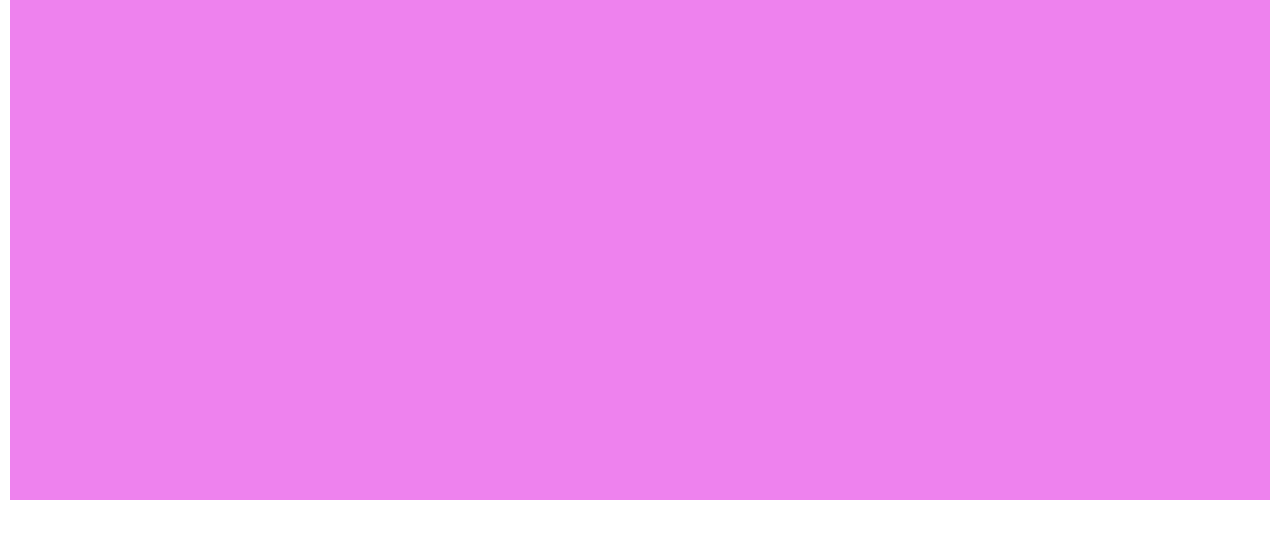
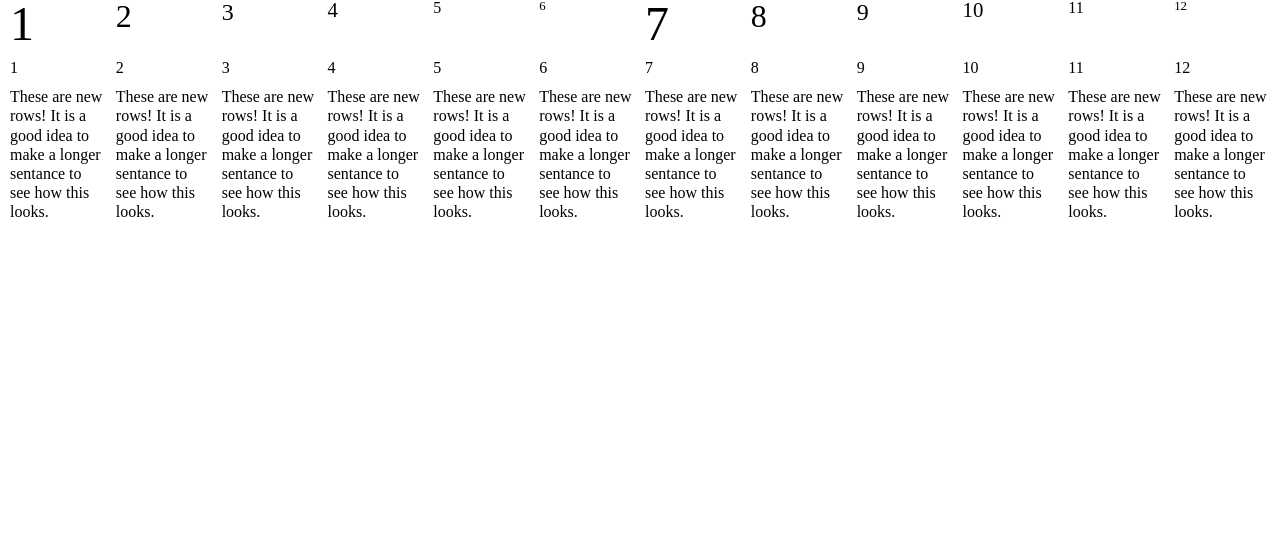
Before and after one commit to a6macleod/grid-framework, a plain HTML site: page index.html in a window 1280 px wide. Drawn offline with Linux system fonts and the light colour scheme.

Commit message:
Update grid, style font properties

```diff
--- a/css/scss/style.scss
+++ b/css/scss/style.scss
@@ -1,9 +1,18 @@
 @import "reset";
+
+$sm: 576px;
+$med: 768px;
+$lg: 992px;
+$xl: 1200px;
 
 html {
 	-webkit-box-sizing: border-box;
 	-moz-box-sizing: border-box;
 	box-sizing: border-box;
+}
+
+* {
+	font-family: helvetica, courier, serif;
 }
 *,
 *:before,
@@ -13,26 +22,70 @@ html {
 	box-sizing: inherit;
 }
 
+body {
+	min-width: $sm;
+}
+
 .container {
 	display: grid;
-	grid-template-columns: repeat(9, 1fr);
+	grid-gap: 10px;
+	grid-template-columns: repeat(12, 1fr);
 	margin: 0 10px;
 	max-width: 100%;
-	height: 500px;
-	@media (min-width: 576px) {
-		background-color: orange;
+	overflow: hidden;
+	@media (min-width: $sm) {
+		.container-sm {
+		}
 	}
-	@media (min-width: 768px) {
-		background-color: yellow;
+	@media (min-width: $med) {
+		.container-md {
+		}
 	}
-	@media (min-width: 992px) {
-		background-color: green;
+	@media (min-width: $lg) {
+		.container-lg {
+		}
 	}
-	@media (min-width: 1200px) {
-		background-color: violet;
+	@media (min-width: $xl) {
+		.container-xl {
+		}
 	}
 }
 
+h1,
+h2,
+h3,
+h4,
+h5,
+h6 {
+	font-weight: normal;
+	font-style: normal;
+}
+
 h1 {
-	background-color: orange;
+	font-size: 3em;
 }
+
+h2 {
+	font-size: 2em;
+}
+
+h3 {
+	font-size: 1.5em;
+}
+
+h4 {
+	font-size: 1.3em;
+}
+
+h5,
+p {
+	font-size: 1em;
+}
+
+h6 {
+	font-size: 0.8em;
+}
+
+p {
+	line-height: 1.2em;
+}
--- a/index.html
+++ b/index.html
@@ -7,6 +7,79 @@
 		<link rel="stylesheet" href="css/style.css" />
 	</head>
 	<body>
-		<div class="container"></div>
+		<div class="container">
+			<h1>1</h1>
+			<h2>2</h2>
+			<h3>3</h3>
+			<h4>4</h4>
+			<h5>5</h5>
+			<h6>6</h6>
+			<h1>7</h1>
+			<h2>8</h2>
+			<h3>9</h3>
+			<h4>10</h4>
+			<h5>11</h5>
+			<h6>12</h6>
+			<p class="1">1</p>
+			<p class="2">2</p>
+			<p class="3">3</p>
+			<p class="4">4</p>
+			<p class="5">5</p>
+			<p class="6">6</p>
+			<p class="7">7</p>
+			<p class="8">8</p>
+			<p class="9">9</p>
+			<p class="10">10</p>
+			<p class="11">11</p>
+			<p class="12">12</p>
+			<p>
+				These are new rows! It is a good idea to make a longer sentance
+				to see how this looks.
+			</p>
+			<p>
+				These are new rows! It is a good idea to make a longer sentance
+				to see how this looks.
+			</p>
+			<p>
+				These are new rows! It is a good idea to make a longer sentance
+				to see how this looks.
+			</p>
+			<p>
+				These are new rows! It is a good idea to make a longer sentance
+				to see how this looks.
+			</p>
+			<p>
+				These are new rows! It is a good idea to make a longer sentance
+				to see how this looks.
+			</p>
+			<p>
+				These are new rows! It is a good idea to make a longer sentance
+				to see how this looks.
+			</p>
+			<p>
+				These are new rows! It is a good idea to make a longer sentance
+				to see how this looks.
+			</p>
+			<p>
+				These are new rows! It is a good idea to make a longer sentance
+				to see how this looks.
+			</p>
+			<p>
+				These are new rows! It is a good idea to make a longer sentance
+				to see how this looks.
+			</p>
+			<p>
+				These are new rows! It is a good idea to make a longer sentance
+				to see how this looks.
+			</p>
+			<p>
+				These are new rows! It is a good idea to make a longer sentance
+				to see how this looks.
+			</p>
+			<p>
+				These are new rows! It is a good idea to make a longer sentance
+				to see how this looks.
+			</p>
+		</div>
 	</body>
 </html>
```
Also changed, not shown: css/style.css, 1 other file.
